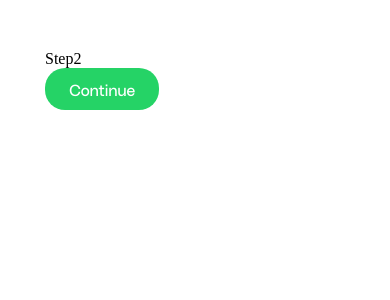
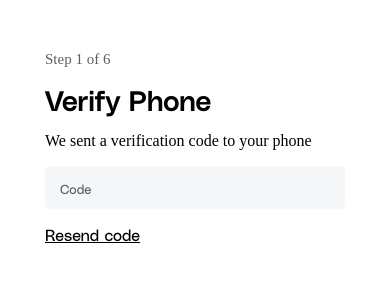
Before and after one commit to Rookid19/Web-Mobile-Signup-Form, a React (Create React App) app: page / in a window 390 px wide. Both pictures are taken after a click on the button "Continue". Shown: the top 300 px of the page. Built offline with nearby package versions, Linux system fonts and the light colour scheme.

Commit message:
verify phone

```diff
--- a/src/App.css
+++ b/src/App.css
@@ -28,6 +28,7 @@
   width: 300px;
   overflow: hidden;
   padding-inline: 30px;
+  /* background-color: red; */
 }
 .step {
   color: var(--credet-grey);
@@ -40,7 +41,8 @@
 }
 .custom-input {
   box-sizing: border-box;
-  width: 100%;
+  width: 300px;
+  /* max-width: max-content; */
   height: 43px;
   background-color: var(--credet-light-grey);
   border: none;
@@ -98,3 +100,9 @@
   color: var(--credet-grey);
   margin-bottom: 10px;
 }
+
+#resend-code{
+  font-family: "polysans-regular";
+  font-size: 16px;
+
+}
--- a/src/App.jsx
+++ b/src/App.jsx
@@ -1,18 +1,21 @@
 import React from "react";
 import "./App.css";
 import useAuth from "./hooks/useAuth";
-import Step2 from "./Pages/Account/Step2";
+import Step3 from "./Pages/Account/Step3";
 import Phone from "./Pages/Phone/Phone";
+import VerifyPhone from "./Pages/Phone/VerifyPhone";
 
 function App() {
-  const { pageIndex,setPageIndex } = useAuth();
+  const { pageIndex, setPageIndex } = useAuth();
 
+  // When the user clicks the back button and the popstate event is triggered
   window.addEventListener("popstate", function (event) {
     setPageIndex(pageIndex - 1);
   });
+
   return (
     <div className="App">
-      {pageIndex === 1 ? <Phone /> : <Step2/>}
+      {pageIndex === 1 ? <Phone /> : pageIndex === 2 ? <VerifyPhone /> : <Step3 />}
     </div>
   );
 }
--- a/src/Pages/Account/Step2.jsx
+++ b/src/Pages/Account/Step2.jsx
@@ -3,10 +3,15 @@ import CustomButton from "../../components/CustomButton/CustomButton";
 import useAuth from "../../hooks/useAuth";
 
 function Step2() {
-  // const { pageIndex, setPageIndex } = useAuth();
+  const { pageIndex, setPageIndex } = useAuth();
+
+  const nav = () => {
+    window.history.pushState({ id: 2 }, "", "");
+    setPageIndex(3);
+  };
 
   return <div>Step2
-    <CustomButton />
+    <CustomButton onClick={nav}/>
   </div>;
 }
 
--- /dev/null
+++ b/src/Pages/Phone/VerifyPhone.jsx
@@ -0,0 +1,40 @@
+import React, { useEffect, useState } from "react";
+import CustomInput from "../../components/CustomInput/CustomInput";
+import useAuth from "../../hooks/useAuth";
+
+
+function VerifyPhone() {
+  const [verifyPhone, setVerifyPhone] = useState("");
+
+  const { setPageIndex } = useAuth();
+
+  //browser back navigation function
+  const nav = () => {
+    window.history.pushState({ id: 2 }, "", "");
+    setPageIndex(3);
+  };
+
+  useEffect(() => {
+    if (verifyPhone.length === 4) {
+      nav();
+    }
+  }, [verifyPhone]);
+  return (
+    <div>
+      <span className="step">Step 1 of 6</span>
+      <div className="title">Verify Phone</div>
+      <CustomInput
+        label="We sent a verification code to your phone"
+        placeholder="Code"
+        name="verifyPhone"
+        value={verifyPhone.replace(/\D/g, "")}
+        onChange={(e) => setVerifyPhone(e.target.value)}
+      />
+      <p id="resend-code">
+        <u>Resend code</u>
+      </p>
+    </div>
+  );
+}
+
+export default VerifyPhone;
--- a/src/components/CustomInput/CustomInput.jsx
+++ b/src/components/CustomInput/CustomInput.jsx
@@ -2,7 +2,7 @@ import React from "react";
 
 function CustomInput({ placeholder, type, label, ...props }) {
   return (
-    <div>
+    <div >
       <p>{label}</p>
       <input
         {...props}
```
